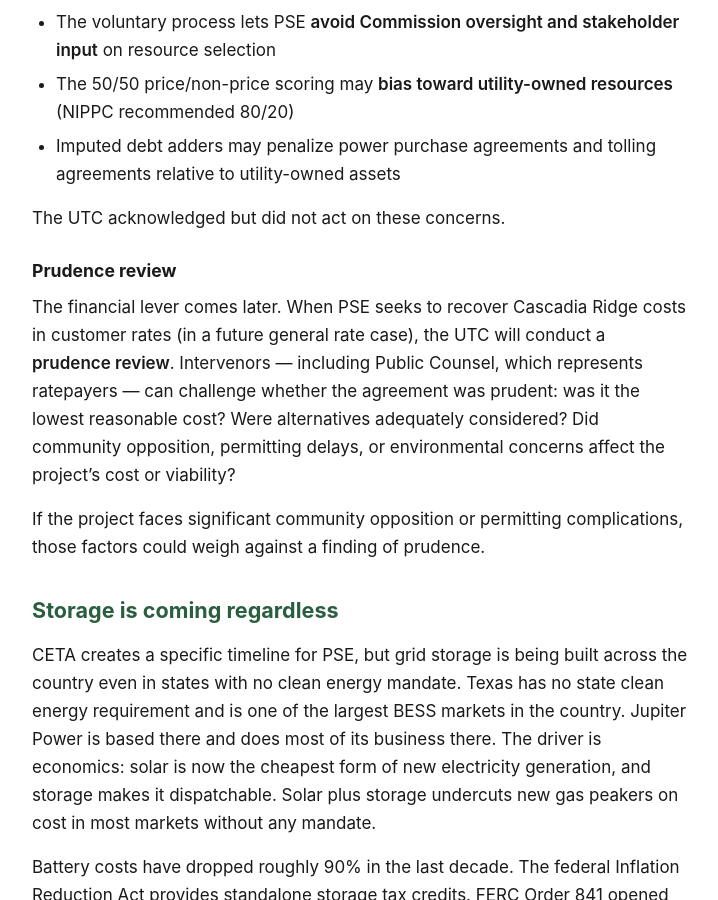
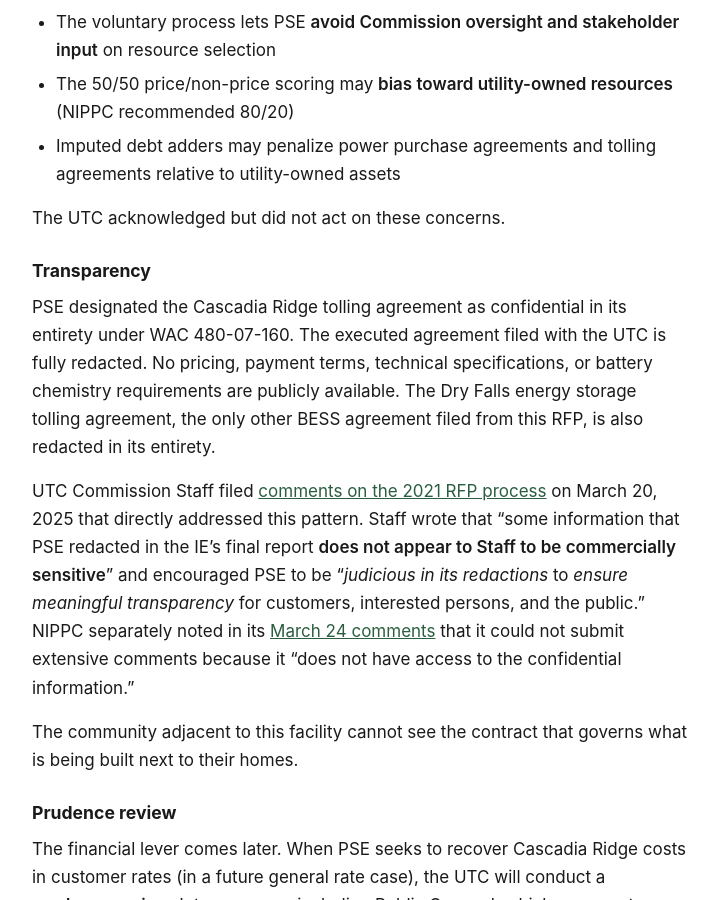
Before and after one commit to calef/cascadia-ridge-bess, a Jekyll site: the page built from _pages/ceta.md, in a window 1280 px wide and 900 px high, scrolled down 2324 px. Shown: the whole window, without its empty margins (280-998 px from the left). Built offline with Jekyll 4.4.1, drawn with Linux system fonts in a browser that asks for light colours.

```diff
--- a/_pages/ceta.md
+++ b/_pages/ceta.md
@@ -57,6 +57,14 @@ The [Northwest & Intermountain Power Producers Coalition (NIPPC)](https://www.ut
 
 The UTC acknowledged but did not act on these concerns.
 
+### Transparency
+
+PSE designated the Cascadia Ridge tolling agreement as confidential in its entirety under WAC 480-07-160. The executed agreement filed with the UTC is fully redacted. No pricing, payment terms, technical specifications, or battery chemistry requirements are publicly available. The Dry Falls energy storage tolling agreement, the only other BESS agreement filed from this RFP, is also redacted in its entirety.
+
+UTC Commission Staff filed [comments on the 2021 RFP process](https://apiproxy.utc.wa.gov/cases/GetDocument?docID=226&year=2021&docketNumber=210220) on March 20, 2025 that directly addressed this pattern. Staff wrote that "some information that PSE redacted in the IE's final report **does not appear to Staff to be commercially sensitive**" and encouraged PSE to be "*judicious in its redactions* to *ensure meaningful transparency* for customers, interested persons, and the public." NIPPC separately noted in its [March 24 comments](https://apiproxy.utc.wa.gov/cases/GetDocument?docID=228&year=2021&docketNumber=210220) that it could not submit extensive comments because it "does not have access to the confidential information."
+
+The community adjacent to this facility cannot see the contract that governs what is being built next to their homes.
+
 ### Prudence review
 
 The financial lever comes later. When PSE seeks to recover Cascadia Ridge costs in customer rates (in a future general rate case), the UTC will conduct a **prudence review**. Intervenors — including Public Counsel, which represents ratepayers — can challenge whether the agreement was prudent: was it the lowest reasonable cost? Were alternatives adequately considered? Did community opposition, permitting delays, or environmental concerns affect the project's cost or viability?
```
Also changed, not shown: _pages/faq.md (+1 -1 lines), _pages/fire-risk.md (+1 -1 lines), _pages/sepa-comments.md (+1 -1 lines), 1 other file.
